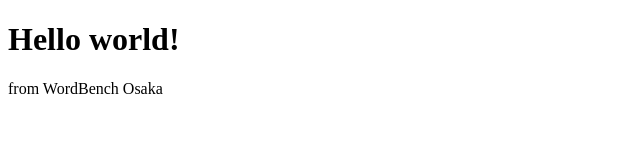
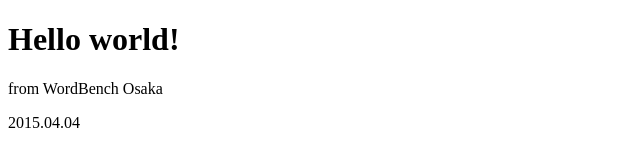
Before and after one commit to ixkaito/wbo40, a plain HTML site: page index.html in a window 1280 px wide. Shown: the full height of the page, 0-640 px from the left. Drawn offline with Linux system fonts and the light colour scheme.

Commit message:
Add date

```diff
--- a/index.html
+++ b/index.html
@@ -7,5 +7,6 @@
 <body>
 	<h1>Hello world!</h1>
 	<p>from WordBench Osaka</p>
+	<p>2015.04.04</p>
 </body>
 </html>
```
